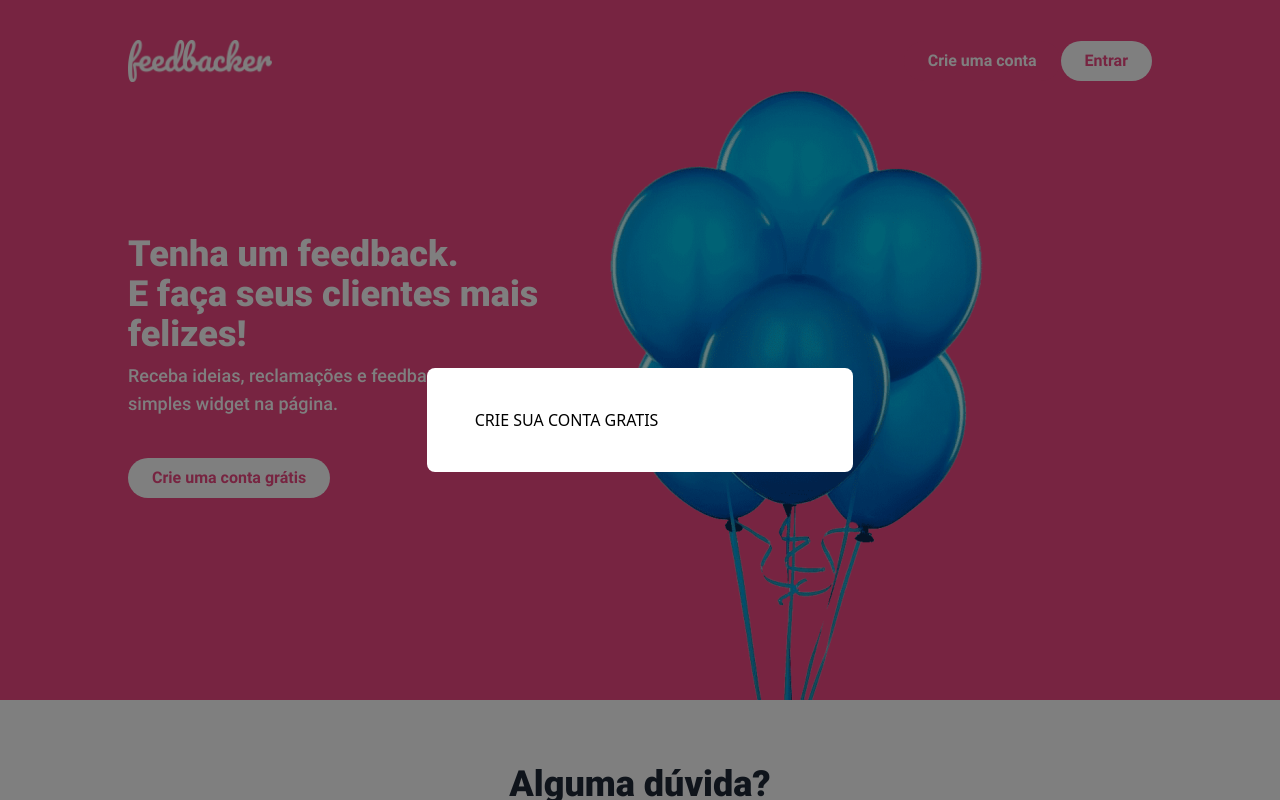
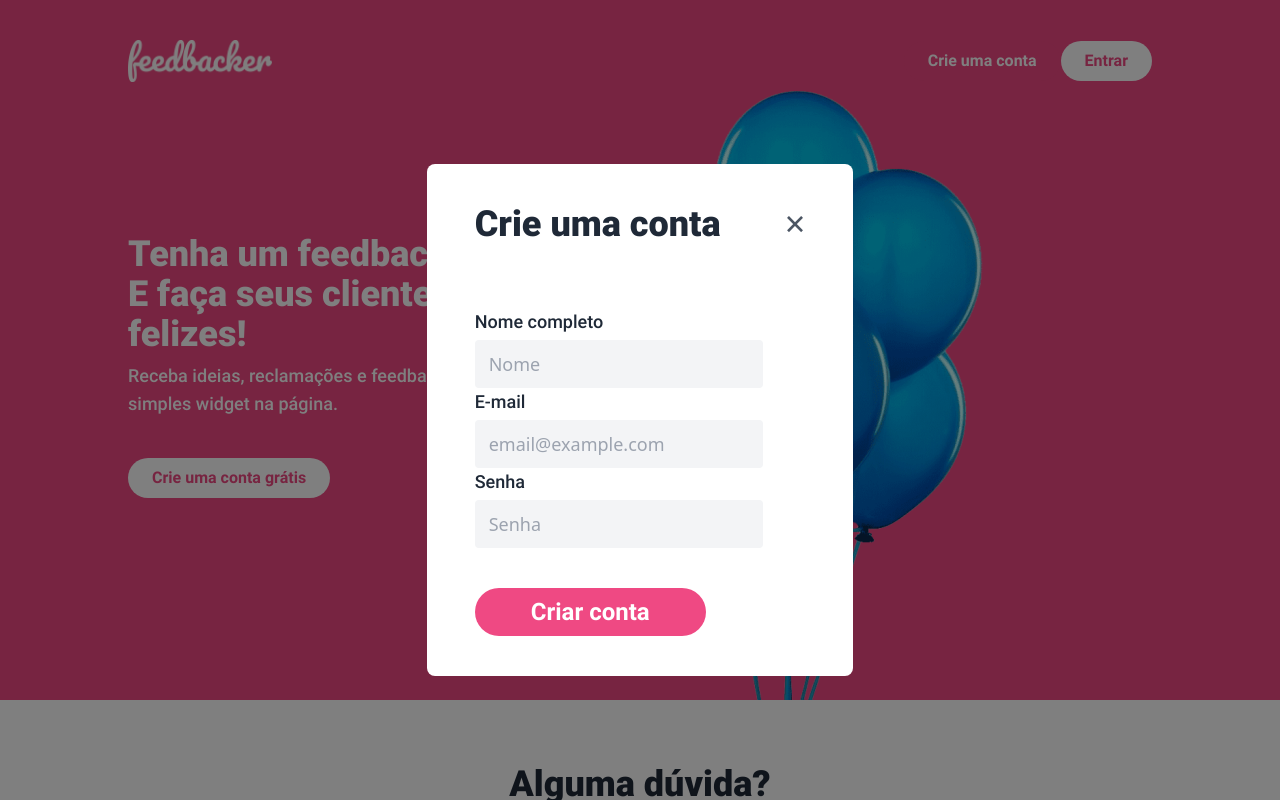
Before and after one commit to IgorRibeiro-S/Feedbacker, a Vue app: page / in a window 1280 px wide. Both pictures are taken after a click on the button "Crie uma conta". Shown: the top 800 px of the page. Built offline with nearby package versions, Linux system fonts and the light colour scheme.

Commit message:
create ModalCreateAccount and validate

```diff
--- a/src/components/ModalCreateAccount/ModalCreate.vue
+++ b/src/components/ModalCreateAccount/ModalCreate.vue
@@ -1,9 +1,156 @@
 <template>
-  <h1> CRIE SUA CONTA GRATIS</h1>
+  <div class="flex justify-between">
+    <h1 class="text-4xl font-black text-gray-800" > Crie uma conta</h1>
+    <button @click="close" class="text-4xl text-gray-600 ">
+      &times;
+    </button>
+  </div>
+
+  <div class="mt-16">
+    <form @submit.prevent= "handleSubmit">
+      <label class="block">
+        <span class="text-lg font-medium text-gray-800">Nome completo</span>
+        <input
+         v-model= "state.name.value"
+         placeholder="Nome"
+         :class="{'border-brand-danger': !!state.name.errorMessage}"
+         class="block px-3 py-2 mt-1 text-lg bg-gray-100 border-2 border-transparent rounded"
+         type="name">
+        <span
+          class="block font-medium text-brand-danger"
+          v-if= "!!state.name.errorMessage">
+          {{ state.name.errorMessage }}
+        </span>
+      </label>
+      <label class="block">
+        <span class="text-lg font-medium text-gray-800">E-mail</span>
+        <input
+         v-model= "state.email.value"
+         placeholder="email@example.com"
+         :class="{'border-brand-danger': !!state.email.errorMessage}"
+         class="block px-3 py-2 mt-1 text-lg bg-gray-100 border-2 border-transparent rounded"
+         type="email">
+        <span
+          class="block font-medium text-brand-danger"
+          v-if= "!!state.email.errorMessage">
+          {{ state.email.errorMessage }}
+        </span>
+      </label>
+
+      <label class="block" >
+      <span class="text-lg font-medium text-gray-800">Senha</span>
+        <input
+         v-model= "state.password.value"
+         placeholder="Senha"
+         :class="{'border-brand-danger': !!state.password.errorMessage}"
+         class="block px-3 py-2 mt-1 text-lg bg-gray-100 border-2 border-transparent rounded "
+         type="password">
+        <span
+          v-if= "!!state.password.errorMessage"
+          class="block font-medium text-brand-danger">
+          {{ state.password.errorMessage }}
+        </span>
+      </label>
+    <button
+      :disabled="state.isLoading"
+      type="submit"
+      :class="{
+        'opacity-50': state.isLoading
+      }"
+      class="mt-10 px-14 py-2 text-2xl text-center text-white font-bold bg-brand-main rounded-full focus:outline-none transction-all duration-150"
+    >
+    <svg v-if="state.isLoading" class="motion-reduce:hidden animate-spin" width="22" height="30" viewBox="0 0 22 30" fill="none" xmlns="http://www.w3.org/2000/svg">
+<path d="M11 6.81818V10.9091L16.5 5.45455L11 0V4.09091C4.9225 4.09091 0 8.97273 0 15C0 17.1409 0.6325 19.1318 1.705 20.8091L3.7125 18.8182C3.09375 17.6864 2.75 16.3773 2.75 15C2.75 10.4864 6.44875 6.81818 11 6.81818ZM20.295 9.19091L18.2875 11.1818C18.8925 12.3273 19.25 13.6227 19.25 15C19.25 19.5136 15.5512 23.1818 11 23.1818V19.0909L5.5 24.5455L11 30V25.9091C17.0775 25.9091 22 21.0273 22 15C22 12.8591 21.3675 10.8682 20.295 9.19091Z" fill="white"/> </svg>
+    <span v-else>Criar conta</span>
+
+    </button>
+
+    </form>
+  </div>
 </template>
 
 <script>
+import { reactive } from '@vue/reactivity'
+import useModal from '../../hooks/useModal'
+import { useField } from 'vee-validate'
+import { validateEmptyAndLength3, validateEmptyAndEmail } from '../../utils/validators'
+import services from '../../services/'
+// import { useRouter } from 'vue-router'
+import { useToast } from 'vue-toastification'
+
 export default {
+  setup () {
+    const modal = useModal()
+    // const router = useRouter()
+    const toast = useToast()
 
+    const {
+      value: nameValue,
+      errorMessage: nameErrorMessage
+    } = useField('name', validateEmptyAndLength3)
+    const {
+      value: emailValue,
+      errorMessage: emailErrorMessage
+    } = useField('email', validateEmptyAndEmail)
+    const {
+      value: passwordValue,
+      errorMessage: passwordErrorMessage
+    } = useField('password', validateEmptyAndLength3)
+    const state = reactive({
+      hasErrors: false,
+      isLoading: false,
+      email: {
+        value: emailValue,
+        errorMessage: emailErrorMessage
+      },
+      password: {
+        value: passwordValue,
+        errorMessage: passwordErrorMessage
+      },
+      name: {
+        value: nameValue,
+        errorMessage: nameErrorMessage
+      }
+    })
+
+    async function handleSubmit () {
+      try {
+        toast.clear()
+        state.isLoading = true
+        const { data, errors } = await services.auth.register({
+          name: state.name.value,
+          email: state.email.value,
+          password: state.password.value
+        })
+
+        if (!errors) {
+          window.localStorage.setItem('token', data.token)
+          state.isLoading = false
+          toast.success('Cadastro realizado com sucesso')
+          // router.push({ name: 'Feedback' })
+          modal.close()
+          return
+        }
+        if (errors.status === 500) {
+          toast.error('Erro inesperado! Aguarde um momento e tente novamente')
+        }
+        if (errors.status === 400) {
+          toast.error('Ocorreu um erro ao criar o Cadastro')
+        }
+
+        state.isLoading = false
+      } catch (error) {
+        state.isLoading = false
+        state.hasErrors = !!error
+        toast.error('Ocorreu um erro ao criar o Cadastro')
+      }
+    }
+
+    return {
+      state,
+      close: modal.close,
+      handleSubmit
+    }
+  }
 }
 </script>
--- a/src/services/auth.js
+++ b/src/services/auth.js
@@ -1,4 +1,22 @@
 export default httpClient => ({
+  register: async ({ name, email, password }) => {
+    const response = await httpClient.post('/auth/register', {
+      name,
+      email,
+      password
+    })
+    let errors = null
+    if (!response.data) {
+      errors = {
+        status: response.request.status,
+        statusText: response.request.statusText
+      }
+    }
+    return {
+      data: response.data,
+      errors
+    }
+  },
   login: async ({ email, password }) => {
     const response = await httpClient.post('/auth/login', {
       email,
--- a/src/utils/validators.js
+++ b/src/utils/validators.js
@@ -12,7 +12,7 @@ export function validateEmptyAndEmail (value) {
   if (!value) {
     return '*Este campo não pode ser vazio!'
   }
-  const isValid = /^[a-z0-9.]{1,64}@[a-z0-9.]{1,64}$/i.test(value)
+  const isValid = /^(([^<>()[\]\\.,;:\s@"]+(\.[^<>()[\]\\.,;:\s@"]+)*)|(".+"))@((\[[0-9]{1,3}\.[0-9]{1,3}\.[0-9]{1,3}\.[0-9]{1,3}\])|(([a-zA-Z\-0-9]+\.)+[a-zA-Z]{2,}))$/.test(value)
   if (!isValid) {
     return '*Email incorreto!'
   }
--- /dev/null
+++ b/src/views/Feedback/FeedbackHeaderView.vue
@@ -0,0 +1 @@
+tem
```
